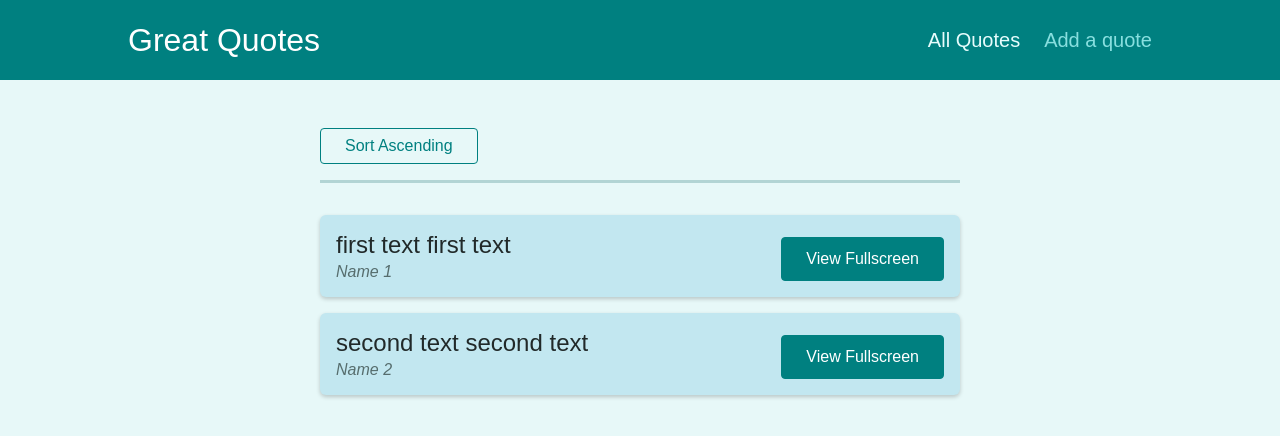
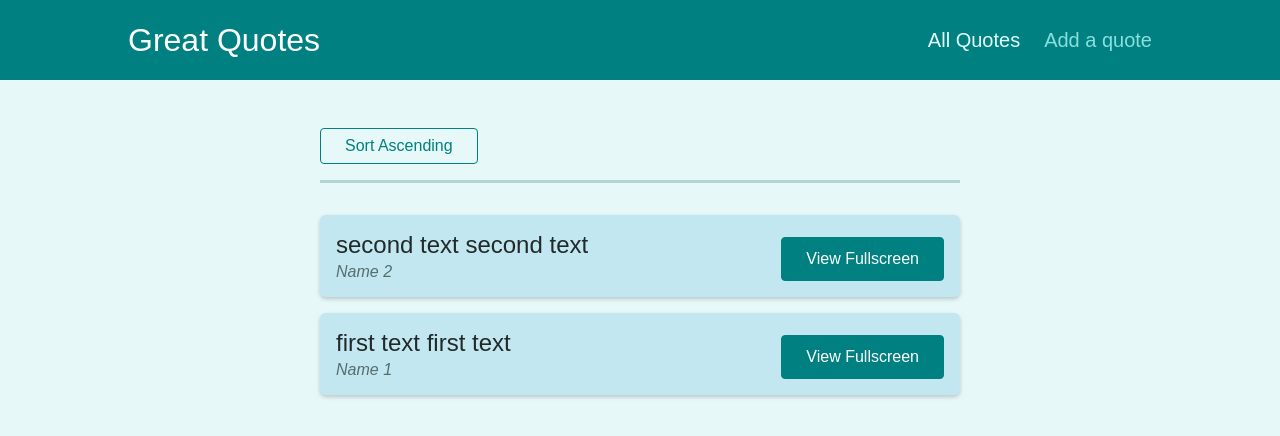
Before and after one commit to orpic/react-spa-cotes, a React (Create React App) app: page /quotes in a window 1280 px wide. Shown: the top 436 px of the page. Built offline with nearby package versions, Linux system fonts and the light colour scheme.

Commit message:
Load and hide comments

```diff
--- a/src/components/quotes/QuoteList.js
+++ b/src/components/quotes/QuoteList.js
@@ -2,22 +2,46 @@
 import classes from "./QuoteList.module.css";
 
 //changes url or history
-import { useHistory } from "react-router-dom";
+//use location - info about currently loadedd url
+import { useHistory, useLocation } from "react-router-dom";
+
+const sortQuotes = (quotes, ascending) => {
+  return quotes.sort((quoteA, quoteB) => {
+    if (ascending) {
+      return quoteA.id > quoteB.id ? 1 : -1;
+    } else {
+      return quoteA.id < quoteB.id ? 1 : -1;
+    }
+  });
+};
 
 const QuoteList = (props) => {
   const history = useHistory();
+  const location = useLocation();
+
+  // this is a constructor function from browser
+  // default javascrpit class
+  const queryParams = new URLSearchParams(location.search);
+
+  const isSortingAcsending = queryParams.get("sort") === "asc";
+  // console.log(location);
+  const sortedQuotes = sortQuotes(props.quotes, isSortingAcsending);
+
   const changeSortingHandler = () => {
     // push for going back and replace for not going back
-    history.push("/quotes?sort=" + "ascending");
+
+    history.push("/quotes?sort=" + (isSortingAcsending ? "desc" : "asc"));
   };
 
   return (
     <>
       <div className={classes.sorting}>
-        <button onClick={changeSortingHandler}>Sort Ascending</button>
+        <button onClick={changeSortingHandler}>
+          Sort {isSortingAcsending ? "Descending" : "Ascending"}
+        </button>
       </div>
       <ul className={classes.list}>
-        {props.quotes.map((quote) => (
+        {sortedQuotes.map((quote) => (
           <QuoteItem
             key={quote.id}
             id={quote.id}
--- a/src/pages/QuoteDetail.js
+++ b/src/pages/QuoteDetail.js
@@ -1,6 +1,6 @@
 import React from "react";
 
-import { Route, useParams } from "react-router-dom";
+import { Route, useParams, Link } from "react-router-dom";
 
 import Comments from "../components/comments/Comments";
 import HighlightedQuote from "../components/quotes/HighlightedQuote";
@@ -30,7 +30,20 @@
   return (
     <>
       <HighlightedQuote text={quote.text} author={quote.author} />
+      <Route path={`/quotes/${params.quoteId}`} exact>
+        <div className="centered">
+          <Link className="btn--flat" to={`/quotes/${params.quoteId}/comments`}>
+            Load Comments
+          </Link>
+        </div>
+      </Route>
+
       <Route path={`/quotes/${params.quoteId}/comments`}>
+        <div className="centered">
+          <Link className="btn--flat" to={`/quotes/${params.quoteId}`}>
+            Hide Comments
+          </Link>
+        </div>
         <Comments />
       </Route>
     </>
```
